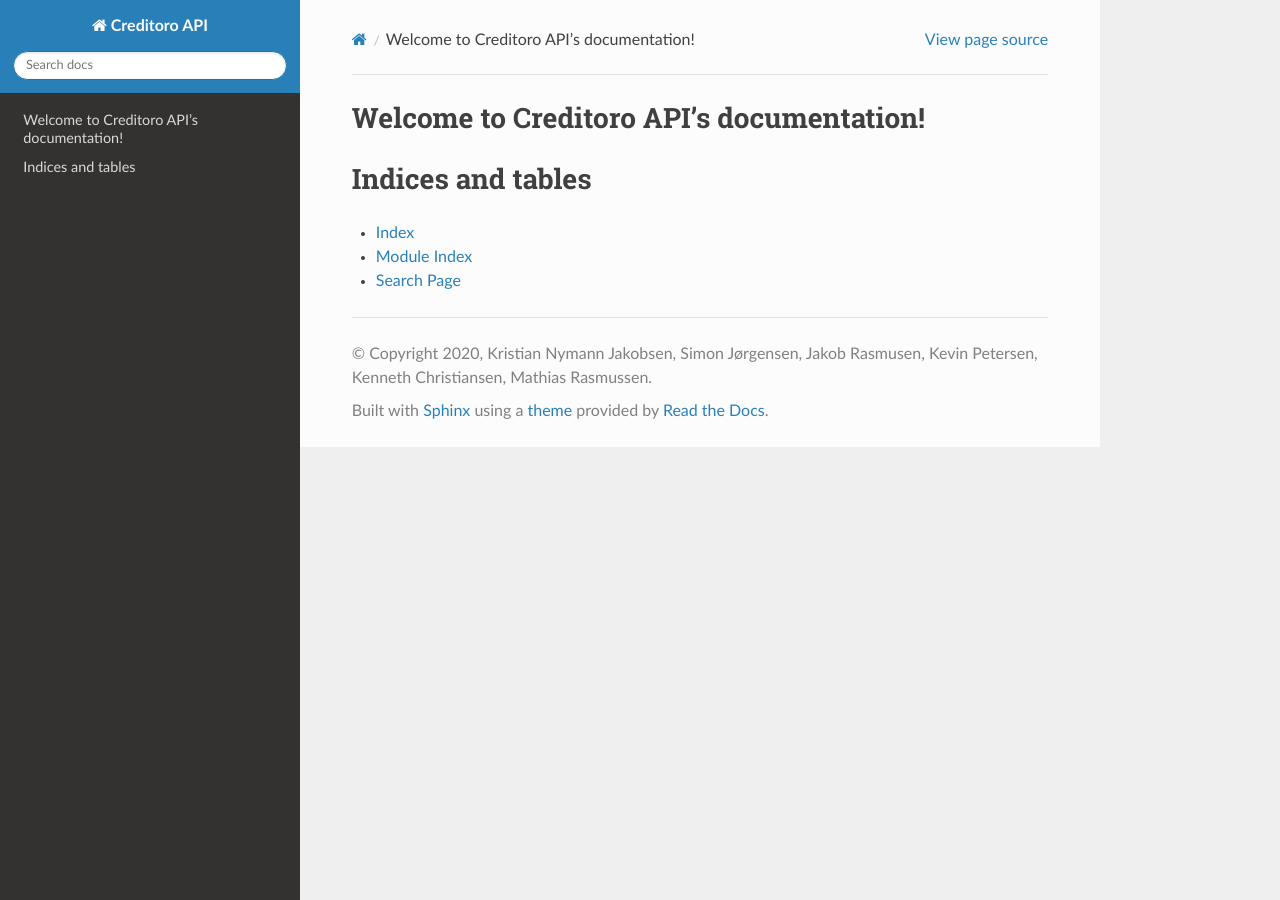
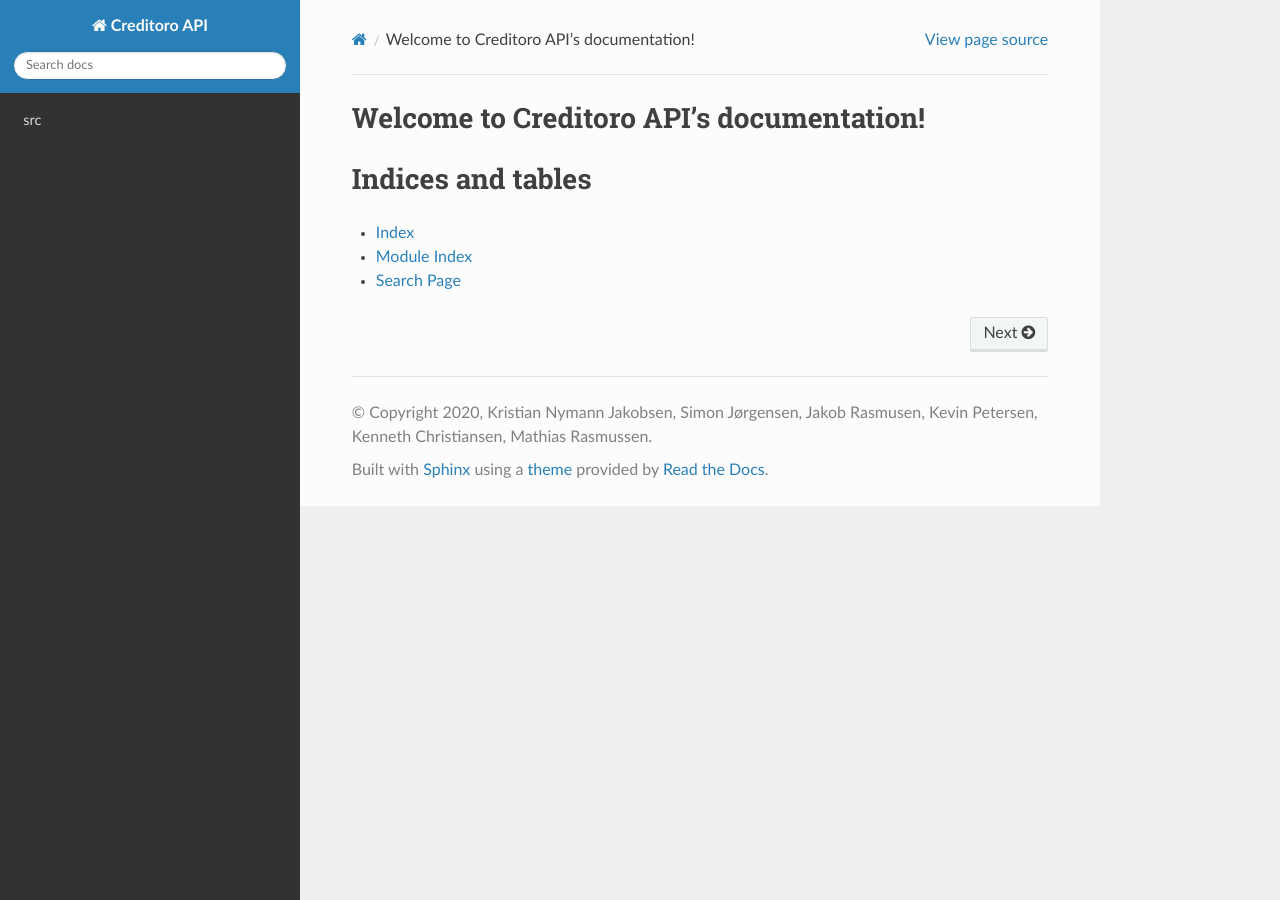
Before and after one commit to creditoro/api, a Sphinx documentation site: the page built from docs/source/index.rst, in a window 1280 px wide. Built offline with Sphinx 7.4.7 and the Read the Docs theme 2.0.0, drawn with Linux system fonts in a browser that asks for light colours; some of the changed lines change nothing that is shown.

Commit message:
updated docs

```diff
--- a/docs/source/conf.py
+++ b/docs/source/conf.py
@@ -12,7 +12,7 @@
 #
 import os
 import sys
-sys.path.append(os.path.abspath('../../src'))
+sys.path.insert(0, os.path.abspath('../../src'))
 
 # -- Project information -----------------------------------------------------
 
--- a/docs/source/index.rst
+++ b/docs/source/index.rst
@@ -7,8 +7,9 @@ Welcome to Creditoro API's documentation!
 =========================================
 
 .. toctree::
-   :maxdepth: 2
-   :caption: Contents:
+    :hidden:
+
+    modules.rst
 
 Indices and tables
 ==================
```
